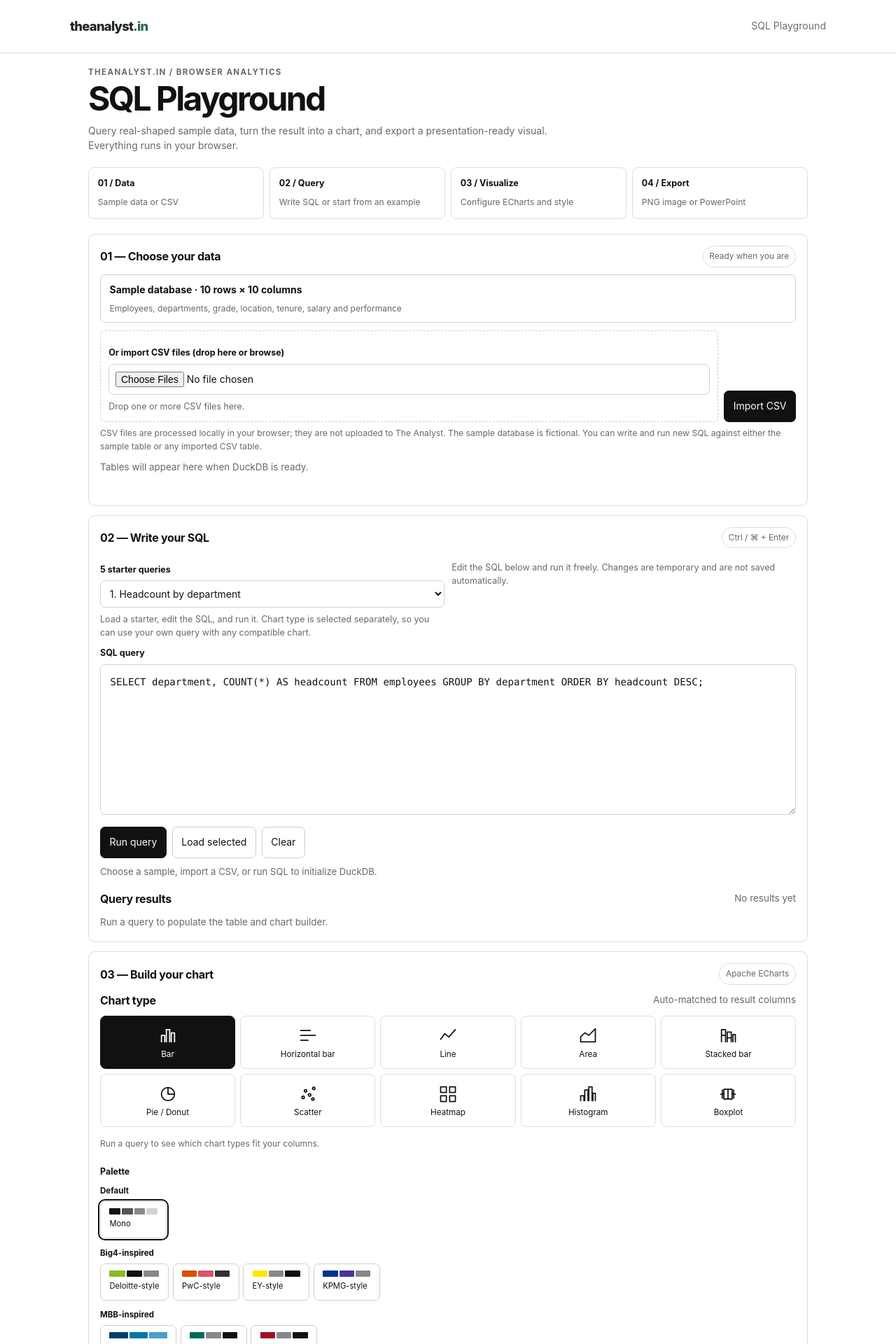
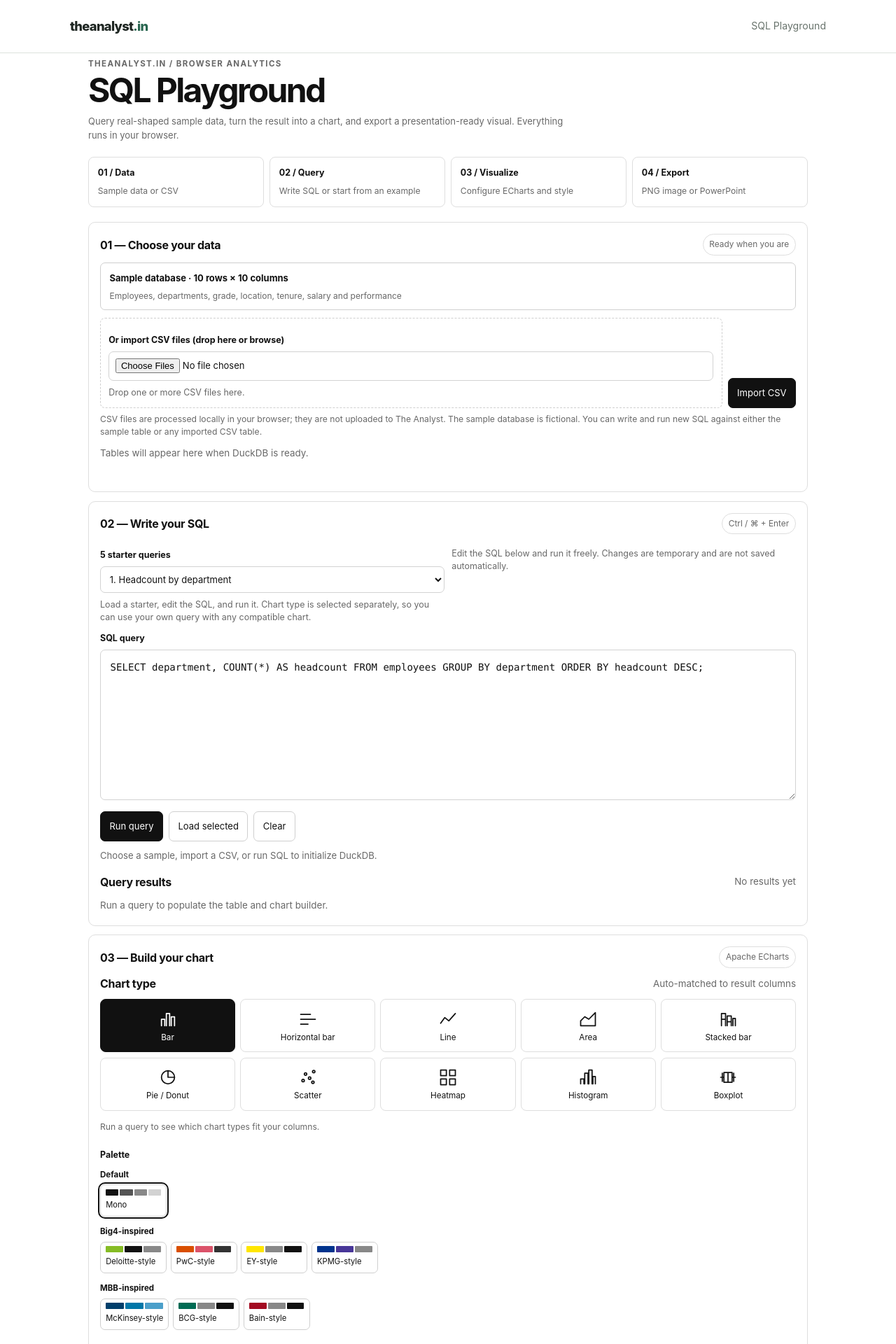
Before and after one commit to theanalystin/theanalyst.github.io, a Jekyll site: the page built from sql-playground.html, in a window 1280 px wide. Shown: the top 1920 px of the page at 70% size. Built offline with Jekyll 4.4.1, drawn with Linux system fonts in a browser that asks for light colours.

Commit message:
Make SQL Playground layout more compact

```diff
--- a/sql-playground.html
+++ b/sql-playground.html
@@ -6,7 +6,33 @@ permalink: /sql-playground/
 ---
 
 <style>
-#sqlp{--ink:#111;--muted:#686868;--line:#dedede;--paper:#fff;color:var(--ink);padding:1.2rem 0 3rem;font-size:14px;font-family:Inter,ui-sans-serif,system-ui,-apple-system,BlinkMacSystemFont,"Segoe UI",sans-serif}
+#sqlp{--ink:#111;--muted:#686868;--line:#dedede;--paper:#fff;color:var(--ink);padding:.45rem 0 1rem;font-size:13px;font-family:Inter,ui-sans-serif,system-ui,-apple-system,BlinkMacSystemFont,"Segoe UI",sans-serif}
+#sqlp h1{font-size:clamp(1.65rem,3.5vw,2.25rem);margin:.1rem 0 .35rem}
+#sqlp h2{margin:0 0 .45rem}
+#sqlp p{line-height:1.35}
+#sqlp .intro{margin:.3rem 0 .6rem}
+#sqlp .steps{gap:.35rem;margin:.55rem 0}
+#sqlp .step{padding:.45rem .55rem}
+#sqlp .panel{padding:.7rem;margin-bottom:.45rem;border-radius:8px}
+#sqlp .panel-head{margin-bottom:.4rem;gap:.4rem}
+#sqlp label{margin:.25rem 0 .2rem}
+#sqlp select,#sqlp input[type=text],#sqlp input[type=file]{padding:.4rem}
+#sqlp button{padding:.42rem .6rem}
+#sqlp .workspace,#sqlp .result-layout{gap:.45rem}
+#sqlp .chart-controls{gap:.4rem}
+#sqlp .axis-pair{gap:.5rem}
+#sqlp .chart-picker{gap:.3rem;margin:.35rem 0 .5rem}
+#sqlp .chart-tile{min-height:58px;padding:.35rem .2rem;gap:.2rem}
+#sqlp .chart-tile .chart-glyph{width:23px;height:23px}
+#sqlp .chart-note{margin:.25rem 0 .4rem}
+#sqlp .hint{margin:.25rem 0 0}
+#sqlp .palette-groups{gap:.35rem}
+#sqlp .palette-row{gap:.25rem}
+#sqlp .palette-choice{min-width:82px;padding:.35rem .45rem}
+#sqlp .chart-toggles{gap:.45rem}
+#sqlp #sqlp-chart{height:360px;min-height:240px}
+#sqlp .table-wrap{max-height:300px}
+#sqlp .sqlp-footer{margin-top:.7rem;padding-top:.6rem}
 #sqlp *{box-sizing:border-box}#sqlp h1{font-size:clamp(2rem,5vw,3rem);letter-spacing:-.055em;line-height:1.05;margin:.25rem 0 .6rem}#sqlp h2{font-size:1rem;letter-spacing:-.02em;margin:0 0 .8rem}#sqlp p{line-height:1.5}#sqlp .muted{color:var(--muted);font-size:.84rem}#sqlp .eyebrow{font-size:.72rem;letter-spacing:.12em;text-transform:uppercase;color:var(--muted);font-weight:750;margin:0}
 #sqlp .intro{max-width:700px;color:var(--muted);margin:.5rem 0 1.2rem}#sqlp .steps{display:grid;grid-template-columns:repeat(4,minmax(0,1fr));gap:.5rem;margin:1.3rem 0}#sqlp .step{border:1px solid var(--line);border-radius:8px;padding:.7rem .8rem;min-width:0}#sqlp .step b{display:block;font-size:.78rem;margin-bottom:.2rem}#sqlp .step span{color:var(--muted);font-size:.76rem}
 #sqlp .panel{border:1px solid var(--line);border-radius:10px;padding:1rem;min-width:0;margin-bottom:.8rem;background:var(--paper)}#sqlp .panel-head{display:flex;align-items:center;justify-content:space-between;gap:.7rem;flex-wrap:wrap;margin-bottom:.65rem}#sqlp .panel-head h2{margin:0}#sqlp .pill{border:1px solid var(--line);border-radius:999px;padding:.25rem .55rem;font-size:.74rem;color:var(--muted)}
```
